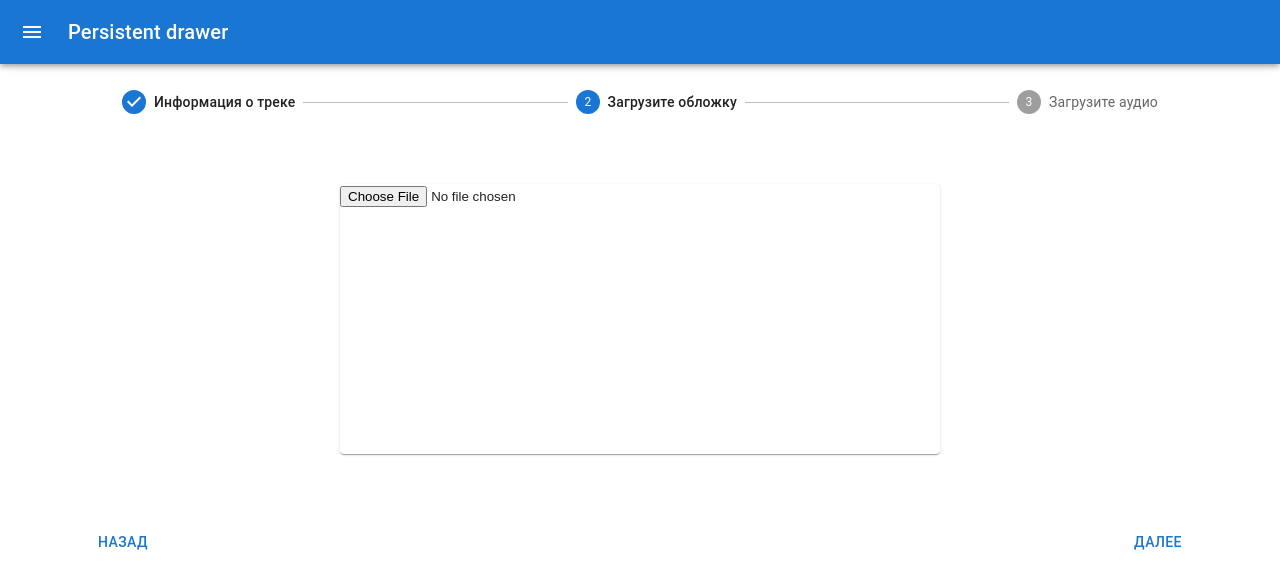
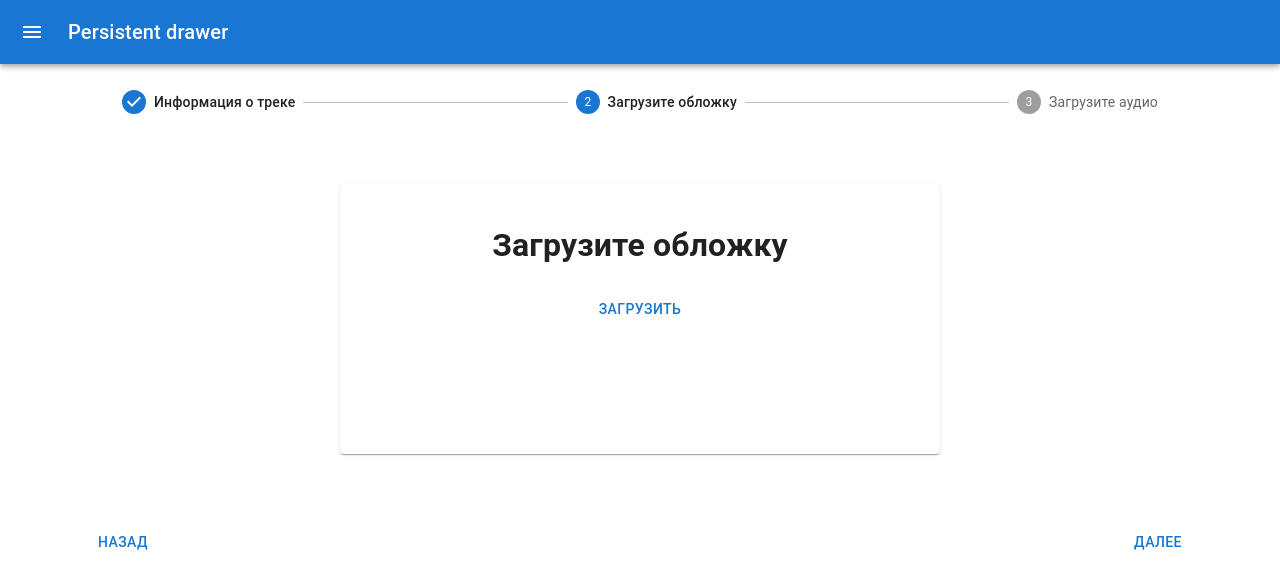
Before and after one commit to Vlad1slav1vanov/music-platform, a Next.js app in the folder client/: page /tracks/create in a window 1280 px wide. Both pictures are taken after a click on the button "ДАЛЕЕ". Shown: the top 588 px of the page. Built offline with nearby package versions, Linux system fonts and the light colour scheme.

Commit message:
Компонент загрузки файла

```diff
--- a/client/components/FileUpload.tsx
+++ b/client/components/FileUpload.tsx
@@ -1,16 +1,31 @@
+import { Button } from "@mui/material";
 import React from "react";
 
 interface FileUploadProps {
-  file: any;
   setFile: Function;
   accept: string;
 }
 
-const FileUpload: React.FC<FileUploadProps> = ({file, setFile}) => {
+const FileUpload: React.FC<FileUploadProps> = ({setFile, accept}) => {
+  const fileInput = React.useRef<HTMLInputElement>(null)
+
+  const onChange = (evt: React.ChangeEvent<HTMLInputElement>) => {
+    if (evt.target.files) {
+      setFile(evt.target.files[0])
+    }
+  }
+
   return (
-    <>
-      <input type='file' />
-    </>
+    <div onClick={() => fileInput.current?.click()}>
+      <input
+      type='file'
+      accept={accept}
+      hidden
+      ref={fileInput}
+      onChange={onChange}
+      />
+      <Button>Загрузить</Button>
+    </div>
   )
 }
 
--- a/client/components/StepWrapper.tsx
+++ b/client/components/StepWrapper.tsx
@@ -7,9 +7,8 @@ interface StepWrapperProps {
   children?: React.ReactNode;
 }
 
-const steps = ['Информация о треке', 'Загрузите обложку', 'Загрузите аудио']
+const steps = ['Информация о треке', 'Загрузите обложку', 'Загрузите аудио'];
 
-const StepWrapper: React.FC<StepWrapperProps> = ({activeStep, children}) => {
 const StyledGrid = styled(Grid)`
 justify-content: center;
 margin: 70px 0;
@@ -19,6 +18,7 @@ const StepWrapper: React.FC<StepWrapperProps> = ({activeStep, children}) => {
 width: 600px;
 `
 
+const StepWrapper: React.FC<StepWrapperProps> = ({activeStep, children}) => {
   return (
     <Container>
       <Stepper activeStep={activeStep}>
--- /dev/null
+++ b/client/components/UploadStep.tsx
@@ -0,0 +1,21 @@
+import { Button, Grid } from "@mui/material";
+import React from "react";
+import styled from "styled-components";
+import FileUpload from "./FileUpload";
+
+interface UploadStepProps {
+  title?: string;
+  setFile: Function;
+  accept: string;
+}
+
+const UploadStep: React.FC<UploadStepProps> = ({title, setFile, accept}) => {
+  return (
+    <Grid container p={2} alignItems='center' direction='column'>
+      <h1>{title}</h1>
+      <FileUpload setFile={setFile} accept={accept}/>
+    </Grid>
+  )
+}
+
+export default UploadStep;
--- a/client/pages/tracks/create.tsx
+++ b/client/pages/tracks/create.tsx
@@ -4,9 +4,12 @@ import React from 'react';
 import FirstStep from '../../components/FirstStep';
 import StepWrapper from '../../components/StepWrapper';
 import MainLayout from '../../layouts/MainLayout';
+import UploadStep from '../../components/UploadStep';
 
 const Create = () => {
-  const [activeStep, setActiveStep] = React.useState(0)
+  const [activeStep, setActiveStep] = React.useState(0);
+  const [picture, setPicture] = React.useState(null);
+  const [audio, setAudio] = React.useState(null);
   const next = () => {
     if (activeStep !== 2) {
       setActiveStep(prev => prev + 1)
@@ -23,10 +26,18 @@ const Create = () => {
           <FirstStep/>
         }
         {activeStep === 1 &&
-          <FileUpload file='' setFile={() => ({})} />
+          <UploadStep
+          title='Загрузите обложку'
+          accept='image/*'
+          setFile={setPicture}
+          />
         }
         {activeStep === 2 &&
-          <h1>STEP 3</h1>
+          <UploadStep
+          title='Загрузите аудиофайл'
+          accept='audio/*'
+          setFile={setAudio}
+          />
         }
       </StepWrapper>
       <Grid container justifyContent='space-between'>
```
Lines whose indentation alone changed are shown as unchanged.
